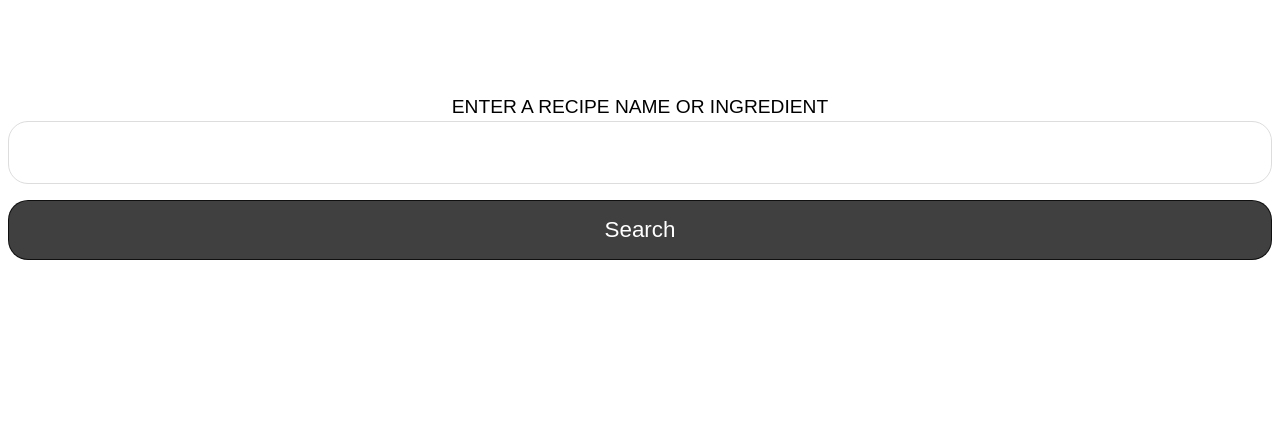
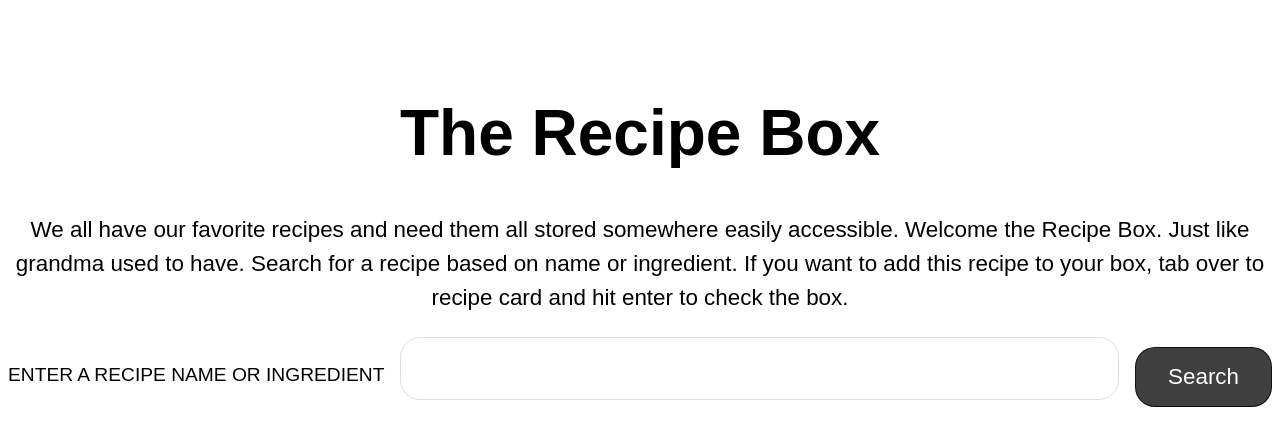
Before and after one commit to allisonjw/recipe-box, a React (Create React App) app: page / in a window 1280 px wide. Shown: the top 446 px of the page. Built offline with nearby package versions, Linux system fonts and the light colour scheme.

Commit message:
Installs sass node and change names of files and imports to reflect

```diff
--- a/package.json
+++ b/package.json
@@ -14,6 +14,7 @@
     "@testing-library/jest-dom": "^4.2.4",
     "@testing-library/react": "^9.3.2",
     "@testing-library/user-event": "^7.1.2",
+    "node-sass": "^4.14.1",
     "react": "^16.13.1",
     "react-dom": "^16.13.1",
     "react-hotkeys": "^2.0.0",
--- a/src/App/App.js
+++ b/src/App/App.js
@@ -1,12 +1,14 @@
 import React from 'react';
-import '../styles/index.css';
+import './App.scss';
 import { SearchForm } from '../SearchForm/SearchForm';
 
 export const App = () => {
   return (
-    <div className="App">
+    <main className="App">
+      <h1>The Recipe Box</h1>
+      <p className="app_description">We all have our favorite recipes and need them all stored somewhere easily accessible. Welcome the Recipe Box. Just like grandma used to have. Search for a recipe based on name or ingredient. If you want to add this recipe to your box, tab over to recipe card and hit enter to check the box.</p>
         <SearchForm />
-    </div>
+    </main>
   );
 }
 
--- /dev/null
+++ b/src/App/App.scss
@@ -0,0 +1,14 @@
+.App {
+  font-family: sans-serif;
+  text-align: center;
+  margin: 6rem 0;
+}
+
+h1 {
+  font-size: 4em;
+}
+
+.app_description {
+  line-height: 34px;
+  font-size: 1.4em;
+}
--- a/src/SearchForm/SearchForm.js
+++ b/src/SearchForm/SearchForm.js
@@ -1,5 +1,5 @@
 import React, { useState, useEffect } from 'react';
-import './SearchForm.css';
+import './SearchForm.scss';
 import { getSearchApi } from '../apiCall';
 
 export const SearchForm = () => {
--- a/src/SearchForm/SearchForm.css
+++ b/src/SearchForm/SearchForm.scss
@@ -1,5 +1,8 @@
 .form {
     display:grid;
+    grid-template-columns: auto 1fr auto;
+    grid-gap: 1rem;
+    align-items: center;
 }
 
 .label {
--- a/src/index.js
+++ b/src/index.js
@@ -1,6 +1,5 @@
 import React from 'react';
 import ReactDOM from 'react-dom';
-import './styles/index.css';
 import App from './App/App';
 
 ReactDOM.render(
--- a/src/styles/index.css
+++ /dev/null
@@ -1,5 +0,0 @@
-.App {
-  font-family: sans-serif;
-  text-align: center;
-  margin: 6rem 0;
-}
```
Also changed, not shown: 1 other file (tests, documents, lock files or other folders).
